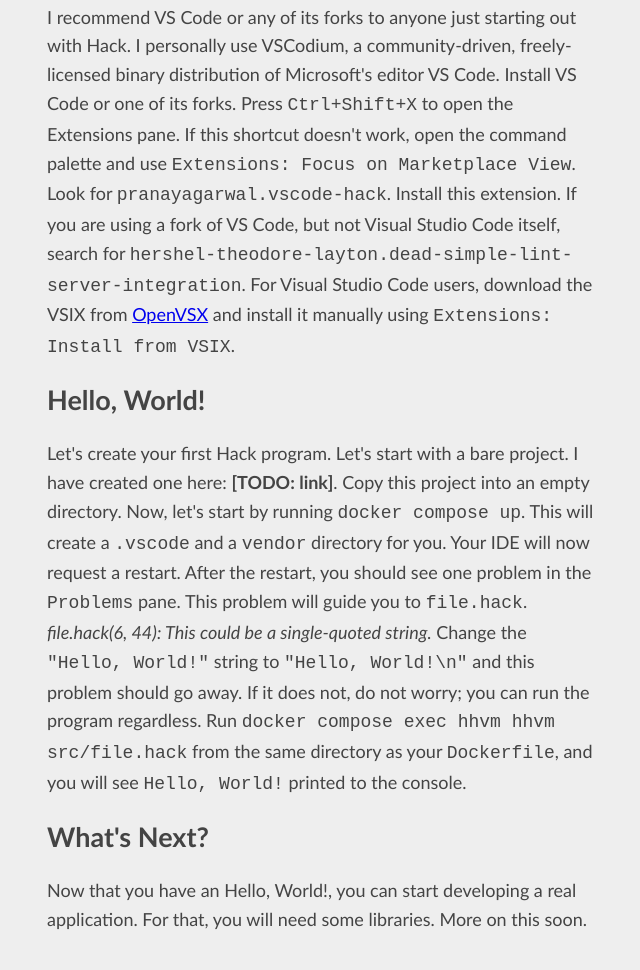
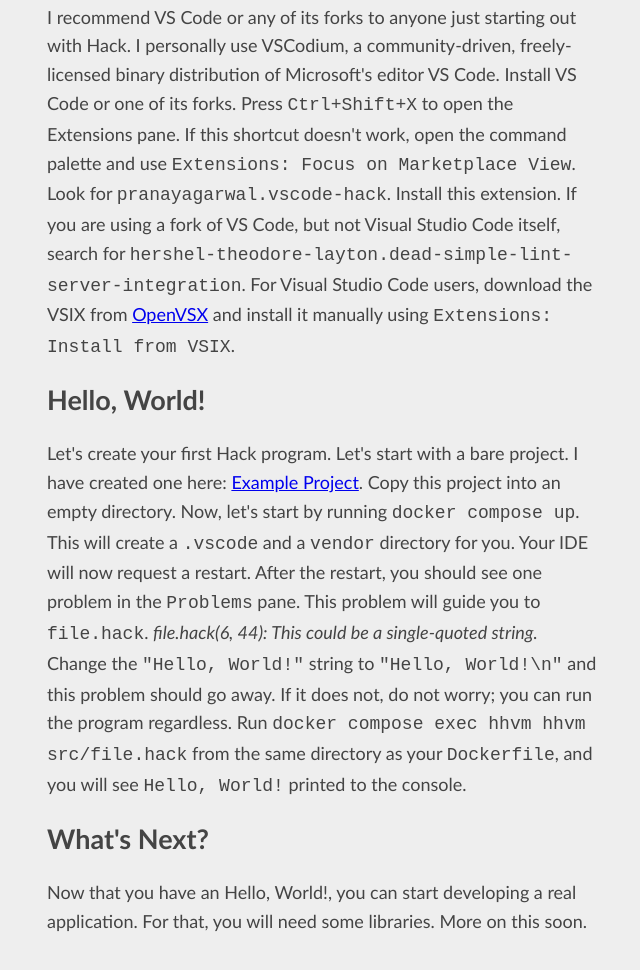
Before and after one commit to hershel-theodore-layton/hhvm-docs, a plain HTML site: page index.html in a window 1280 px wide. Shown: the part 1446-2416 px from the top of the page, without its empty margins (318-958 px from the left). Drawn offline with Linux system fonts and the light colour scheme.

Commit message:
Link to the example project

```diff
--- a/index.html
+++ b/index.html
@@ -119,9 +119,12 @@
         <h2>Hello, World!</h2>
         <p>
           Let's create your first Hack program. Let's start with a bare project.
-          I have created one here: <b>[TODO: link]</b>. Copy this project into
-          an empty directory. Now, let's start by running
-          <code>docker compose up</code>. This will create a
+          I have created one here:
+          <a
+            href="https://github.com/hershel-theodore-layton/hhvm-docs/tree/master/example"
+            >Example Project</a
+          >. Copy this project into an empty directory. Now, let's start by
+          running <code>docker compose up</code>. This will create a
           <code>.vscode</code> and a <code>vendor</code> directory for you. Your
           IDE will now request a restart. After the restart, you should see one
           problem in the <code>Problems</code> pane. This problem will guide you
```
